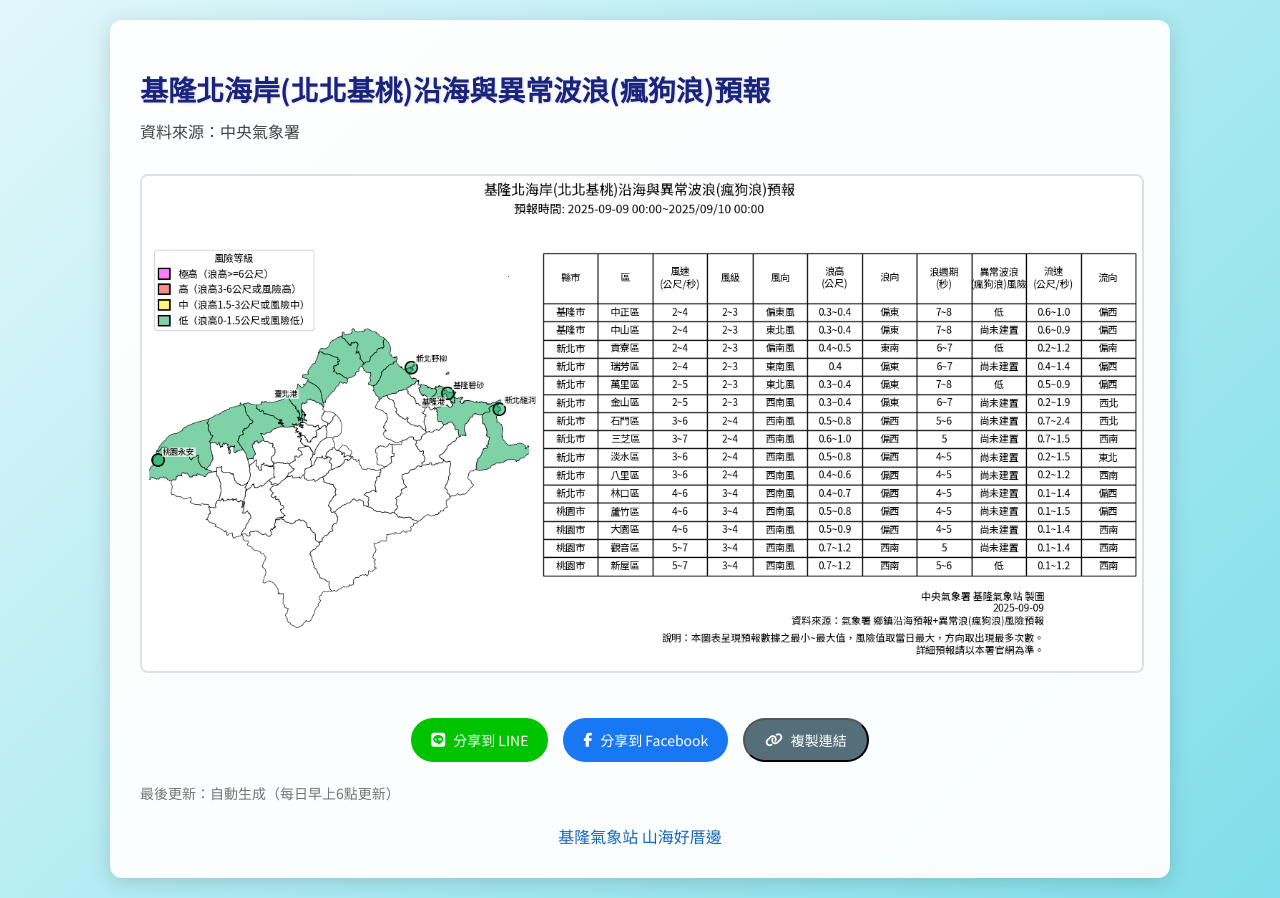
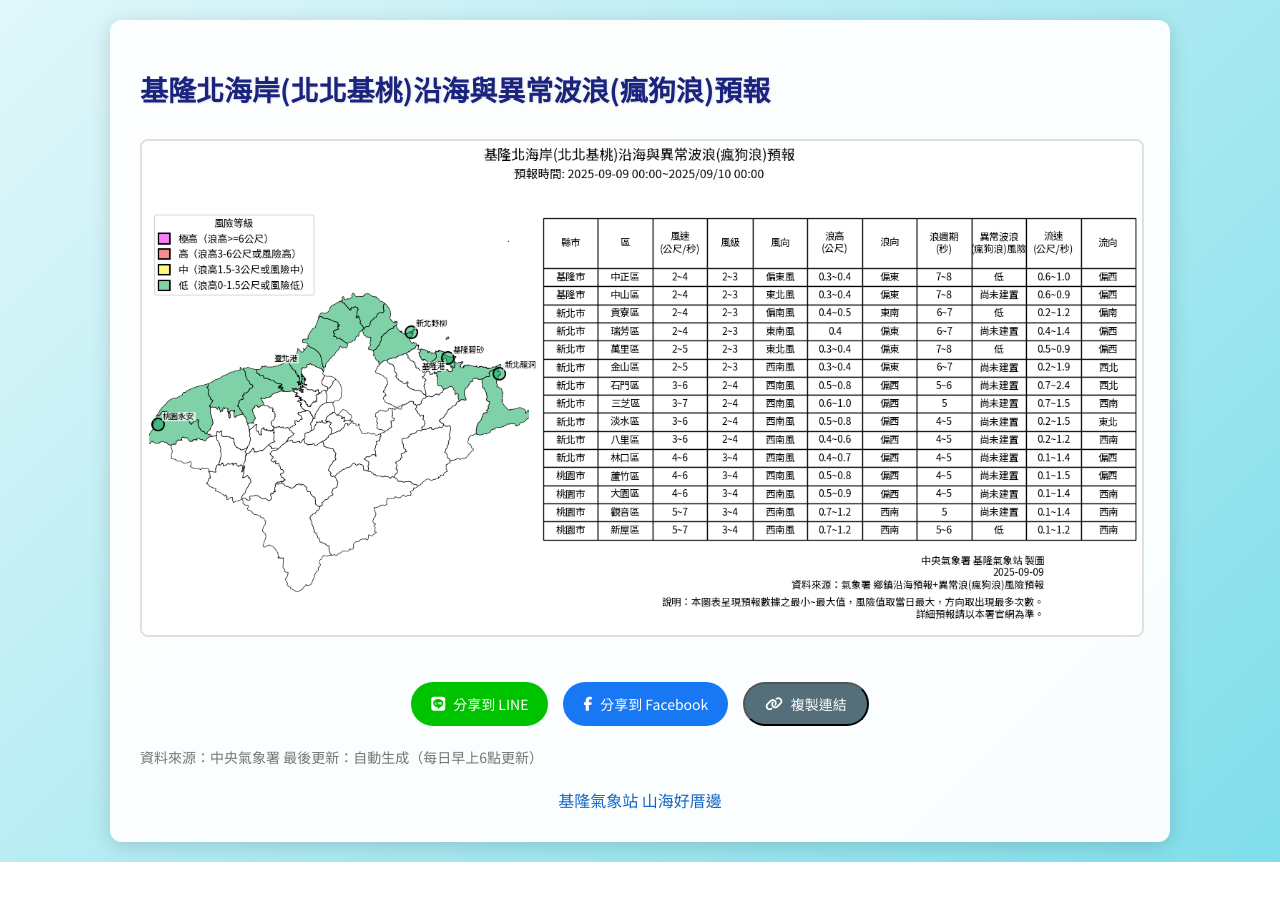
Before and after one commit to keelungcwa/CWA_Waverisk, a plain HTML site: page index.html in a window 1280 px wide. After the commit the page ends 862 px from the top, so only its background shows below. Drawn offline with Linux system fonts and the light colour scheme.

Commit message:
Update index.html

```diff
--- a/index.html
+++ b/index.html
@@ -119,7 +119,6 @@
 <body>
     <div class="container">
         <h1>基隆北海岸(北北基桃)沿海與異常波浪(瘋狗浪)預報</h1>
-        <p>資料來源：中央氣象署</p>
         <img src="images/CWA_waverisk.png" alt="天氣預報圖表" onerror="this.src='images/CWA_waverisk.png'; this.alt='圖表載入中...'">
         <div class="share-buttons">
             <a href="https://line.me/R/msg/text/?基隆北海岸天氣與波浪風險預報%0D%0Ahttps://keelungcwa.github.io/keelungcwa/" class="share-button line-share" target="_blank">
@@ -132,7 +131,7 @@
                 <i class="fas fa-link"></i> 複製連結
             </button>
         </div>
-        <p class="last-updated">最後更新：自動生成（每日早上6點更新）</p>
+        <p class="last-updated">資料來源：中央氣象署      最後更新：自動生成（每日早上6點更新）</p>
         <div class="footer-link">
             <a href="https://keelungcwa.github.io/keelungcwa/" target="_blank">基隆氣象站 山海好厝邊</a>
         </div>
```
